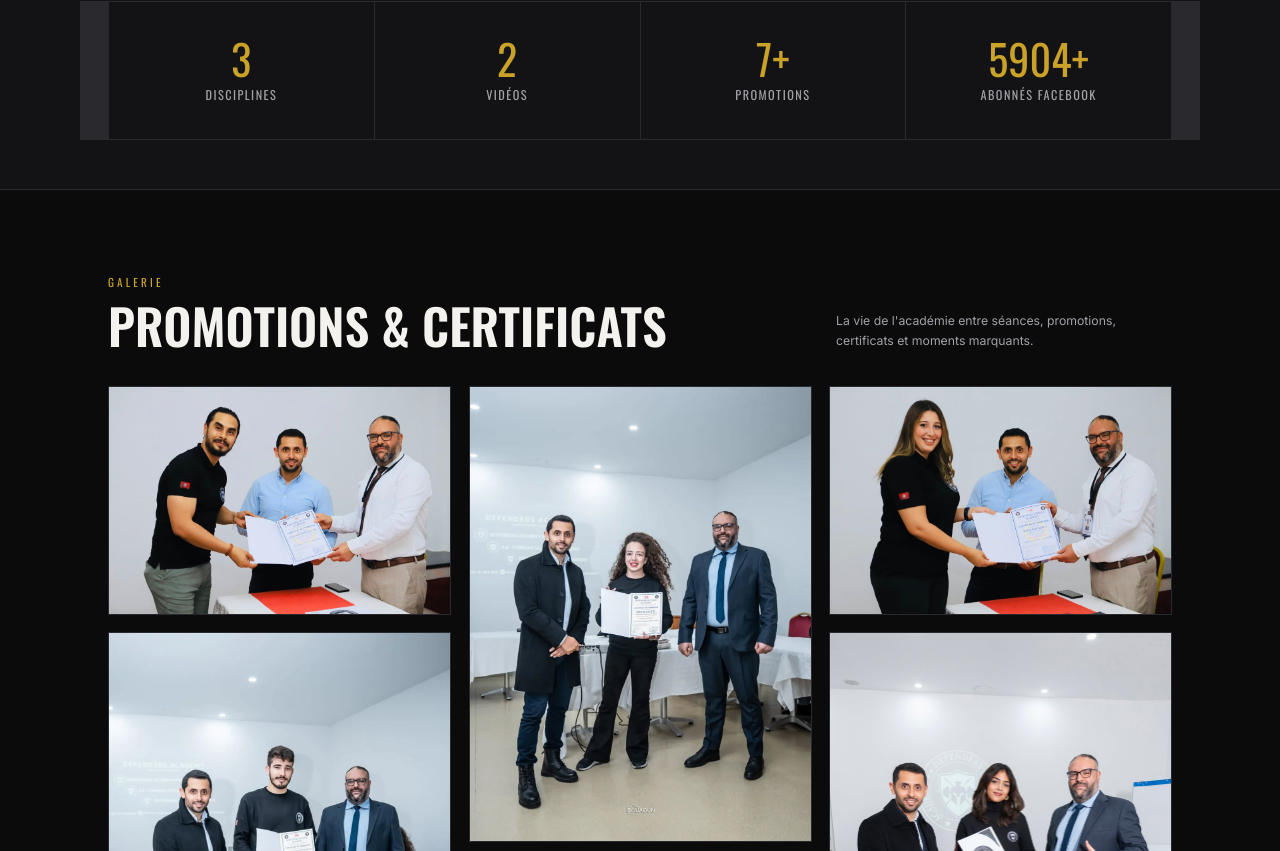
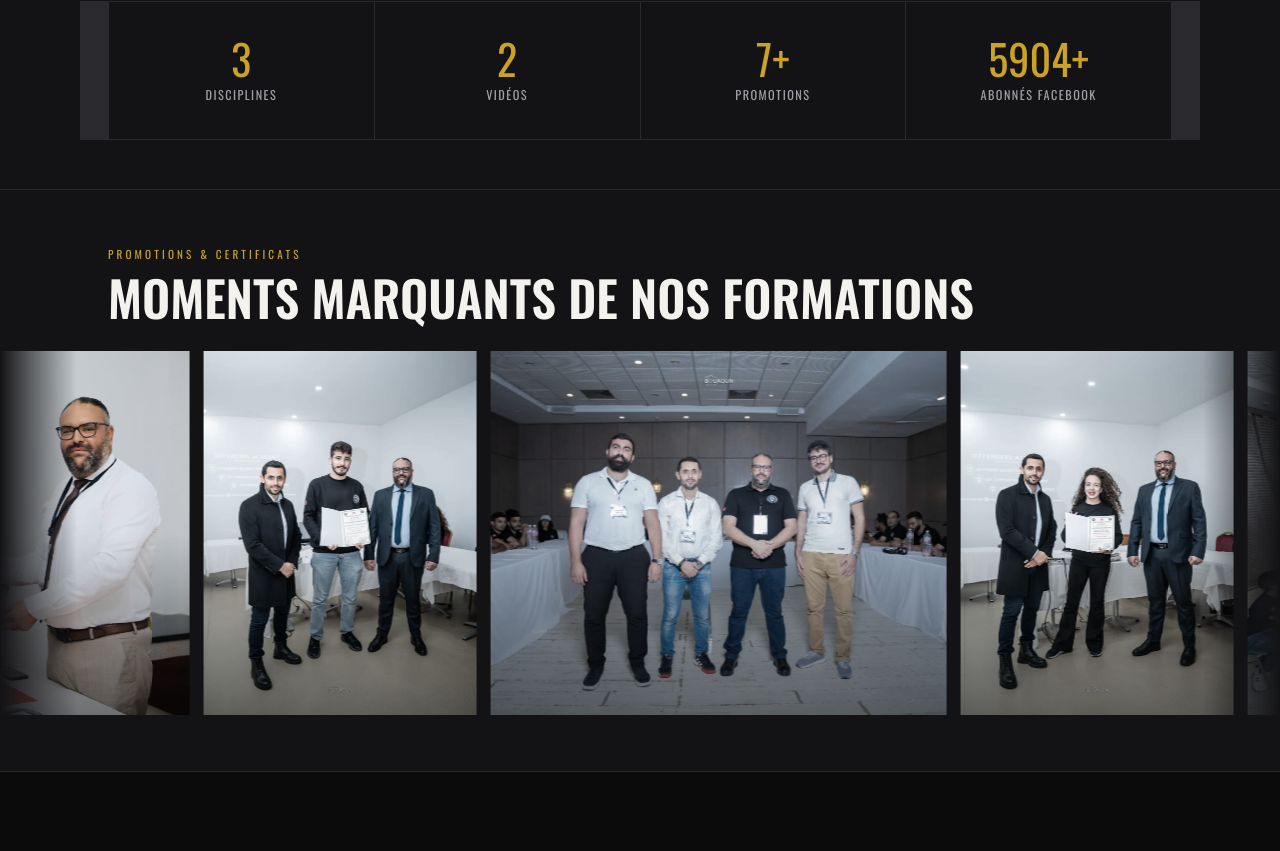
Before and after one commit to Amenflh/Defenders, a Next.js app in the folder frontend/: page / in a window 1280 px wide. Shown: the part 849-1700 px from the top of the page. Built offline with nearby package versions, Linux system fonts and the light colour scheme.

Commit message:
Restore promotions banner and homepage partners
Route reservation links to the classic contact page and move academy videos before formations.

Co-authored-by: Copilot <223556219+Copilot@users.noreply.github.com>

```diff
--- a/frontend/src/app/page.tsx
+++ b/frontend/src/app/page.tsx
@@ -10,6 +10,7 @@ import { site } from "@/lib/site";
 import { Accordion, AccordionContent, AccordionItem, AccordionTrigger } from "@/components/ui/accordion";
 import { AnimatedAccent } from "@/components/AnimatedAccent";
 import { HeroSlideshow } from "@/components/HeroSlideshow";
+import { BannerMarquee } from "@/components/BannerMarquee";
 
 const domain: StoryItem[] = [
   {
@@ -146,7 +147,7 @@ export default async function HomePage({ searchParams }: PageProps<"/">) {
               <Link href="#formations" className="btn btn-primary">
                 Nos formations <Icon name="arrow" />
               </Link>
-              <Link href="/contact?popup=1" className="btn btn-ghost">
+              <Link href="/contact" className="btn btn-ghost">
                 Demander mon inscription
               </Link>
             </Reveal>
@@ -180,57 +181,15 @@ export default async function HomePage({ searchParams }: PageProps<"/">) {
         </div>
       </section>
 
-      {/* ---------------- GALERIE ---------------- */}
-      <section id="galerie" className="py-20 lg:py-24">
-        <div className="container-site">
-          <Reveal className="mb-10 flex flex-col gap-4 sm:flex-row sm:items-end sm:justify-between">
-            <div>
-              <p className="eyebrow mb-3">Galerie</p>
-              <h2 className="heading-lg">Promotions & certificats</h2>
-            </div>
-            <p className="max-w-sm text-sm leading-relaxed text-mist">
-              La vie de l&apos;académie entre séances, promotions, certificats et moments marquants.
-            </p>
+      {/* ---------------- PROMOTIONS ---------------- */}
+      <section id="galerie" className="border-b border-line bg-ink-2 py-12 lg:py-16" aria-label="Promotions">
+        <div className="container-site mb-8">
+          <Reveal>
+            <p className="eyebrow mb-3">Promotions & certificats</p>
+            <h2 className="heading-lg">Moments marquants de nos formations</h2>
           </Reveal>
-
-          <div className="columns-1 gap-5 sm:columns-2 lg:columns-3">
-            {bannerPhotos.map((photo, index) => (
-              <Reveal key={photo.src.src ?? photo.alt} delay={(index % 5) * 60} className="mb-5 break-inside-avoid">
-                <figure className="group overflow-hidden border border-line bg-ink-2">
-                  <Image
-                    src={photo.src}
-                    alt={photo.alt}
-                    sizes="(min-width: 1024px) 33vw, (min-width: 640px) 50vw, 100vw"
-                    className="h-auto w-full object-contain"
-                  />
-                </figure>
-              </Reveal>
-            ))}
-
-            {[
-              { title: "Une équipe, une formation", src: "/videos/1-Video by defenders_fitness_academy.mp4" },
-              { title: "Pilates Matwork & Reformer", src: "/videos/2-Video by defenders_fitness_academy.mp4" },
-            ].map((video, index) => (
-              <Reveal key={video.src} delay={(index + 2) * 60} className="mb-5 break-inside-avoid">
-                <figure className="overflow-hidden border border-line bg-ink-2">
-                  <video
-                    src={video.src}
-                    autoPlay
-                    loop
-                    muted
-                    playsInline
-                    preload="metadata"
-                    controls
-                    className="h-auto max-h-[620px] w-full bg-black object-contain"
-                  />
-                  <figcaption className="px-5 py-4 font-display text-sm uppercase text-gold-soft">
-                    {video.title}
-                  </figcaption>
-                </figure>
-              </Reveal>
-            ))}
-          </div>
         </div>
+        <BannerMarquee photos={bannerPhotos} duration={70} />
       </section>
 
       {/* ---------------- DOMAINE D'ACTIVITÉ (scroll) ---------------- */}
@@ -247,6 +206,40 @@ export default async function HomePage({ searchParams }: PageProps<"/">) {
             </p>
           </Reveal>
           <ScrollStory items={domain} />
+        </div>
+      </section>
+
+      {/* ---------------- VIDÉOS ---------------- */}
+      <section className="border-b border-line bg-ink py-20 lg:py-24" aria-label="Vidéos de l'académie">
+        <div className="container-site">
+          <Reveal className="mb-10 max-w-2xl">
+            <p className="eyebrow mb-3">Vidéos</p>
+            <h2 className="heading-lg">Au cœur de nos formations</h2>
+          </Reveal>
+          <div className="grid gap-6 md:grid-cols-2">
+            {[
+              { title: "Une équipe, une formation", src: "/videos/1-Video by defenders_fitness_academy.mp4" },
+              { title: "Pilates Matwork & Reformer", src: "/videos/2-Video by defenders_fitness_academy.mp4" },
+            ].map((video, index) => (
+              <Reveal key={video.src} delay={index * 120}>
+                <figure className="overflow-hidden border border-line bg-ink-2">
+                  <video
+                    src={video.src}
+                    autoPlay
+                    loop
+                    muted
+                    playsInline
+                    preload="metadata"
+                    controls
+                    className="aspect-video w-full bg-black object-cover"
+                  />
+                  <figcaption className="px-5 py-4 font-display text-sm uppercase text-gold-soft">
+                    {video.title}
+                  </figcaption>
+                </figure>
+              </Reveal>
+            ))}
+          </div>
         </div>
       </section>
 
@@ -389,7 +382,7 @@ export default async function HomePage({ searchParams }: PageProps<"/">) {
             </p>
           </Reveal>
           <Reveal delay={150} className="flex flex-wrap gap-4">
-            <Link href="/contact?popup=1" className="btn btn-primary">
+            <Link href="/contact" className="btn btn-primary">
               S&apos;inscrire <Icon name="arrow" />
             </Link>
             <a href={site.phone.href} className="btn btn-ghost">
--- a/frontend/src/app/planning/PlanningBoard.tsx
+++ b/frontend/src/app/planning/PlanningBoard.tsx
@@ -98,7 +98,7 @@ export function PlanningBoard({ sessions, initial }: { sessions: Session[]; init
           <p className="text-mist">
             Intéressé par la formation <span className="text-bone">{META[filter].label}</span> ?
           </p>
-          <Link href={`/contact?popup=1&formation=${filter}`} className="btn btn-primary">
+          <Link href={`/contact?formation=${filter}`} className="btn btn-primary">
             Demander une inscription
           </Link>
         </div>
--- a/frontend/src/components/DisciplinePage.tsx
+++ b/frontend/src/components/DisciplinePage.tsx
@@ -40,7 +40,7 @@ export function DisciplinePage({ d }: { d: Discipline }) {
               </dl>
             </Reveal>
             <Reveal delay={320} className="mt-10 flex flex-wrap gap-4">
-              <Link href={`/contact?popup=1&formation=${d.slug}`} className="btn btn-primary">
+              <Link href={`/contact?formation=${d.slug}`} className="btn btn-primary">
                 S&apos;inscrire <Icon name="arrow" />
               </Link>
               <Link href={`/planning?discipline=${d.slug}`} className="btn btn-ghost">
@@ -155,7 +155,7 @@ export function DisciplinePage({ d }: { d: Discipline }) {
         <div className="container-site">
           <Reveal className="mb-10 flex flex-wrap items-end justify-between gap-6">
             <h2 className="heading-lg">Découvrez aussi</h2>
-            <Link href={`/contact?popup=1&formation=${d.slug}`} className="btn btn-primary">
+            <Link href={`/contact?formation=${d.slug}`} className="btn btn-primary">
               Demander une inscription <Icon name="arrow" />
             </Link>
           </Reveal>
--- a/frontend/src/components/Header.tsx
+++ b/frontend/src/components/Header.tsx
@@ -72,7 +72,7 @@ export function Header() {
           </nav>
 
           <div className="flex shrink-0 items-center gap-2 sm:gap-3">
-            <Link href="/contact?popup=1" className="btn btn-primary !py-2 !px-2.5 !text-[0.62rem] sm:!py-2.5 sm:!px-3 sm:!text-xs xl:!px-4">
+            <Link href="/contact" className="btn btn-primary !py-2 !px-2.5 !text-[0.62rem] sm:!py-2.5 sm:!px-3 sm:!text-xs xl:!px-4">
               <span className="sm:hidden">Inscription</span>
               <span className="hidden sm:inline">Réserver ma place</span>
             </Link>
--- a/frontend/src/components/Sidebar.tsx
+++ b/frontend/src/components/Sidebar.tsx
@@ -91,7 +91,7 @@ export function Sidebar({ open, onClose, pathname }: Props) {
           <a href={site.address.href} target="_blank" rel="noreferrer" className="flex items-center gap-3 text-mist hover:text-bone">
             <Icon name="pin" className="text-gold" /> {site.address.lines.join(", ")}
           </a>
-          <Link href="/contact?popup=1" onClick={onClose} className="btn btn-primary mt-2 w-full">
+          <Link href="/contact" onClick={onClose} className="btn btn-primary mt-2 w-full">
             Réserver ma place <Icon name="arrow" />
           </Link>
         </div>
```
Also changed, not shown: frontend/src/components/Footer.tsx (+7 -2 lines).
